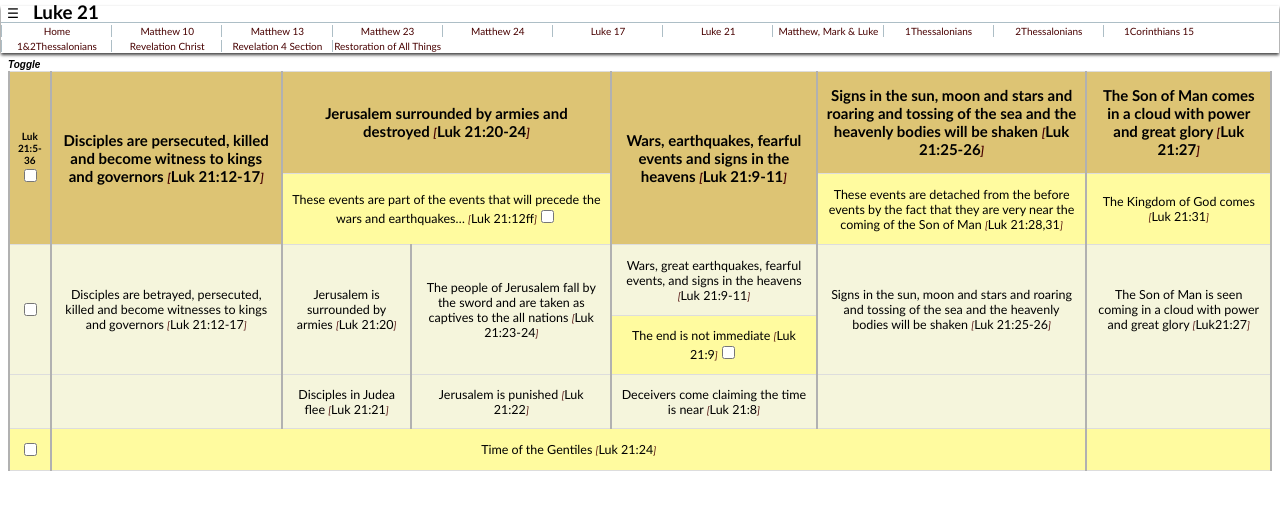
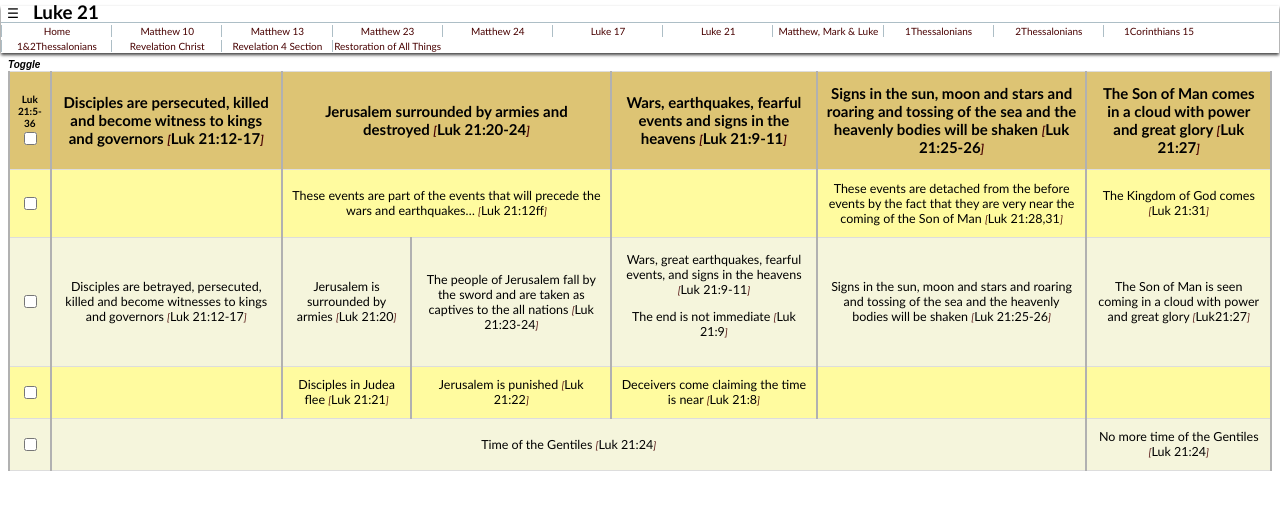
Before and after one commit to SamuelAwojuola/Prophecy, a plain HTML site: page Luke-21.html in a window 1280 px wide. Drawn offline with Linux system fonts and the light colour scheme; a script that the page names is missing.

Commit message:
Update Luke-21.html

```diff
--- a/Luke-21.html
+++ b/Luke-21.html
@@ -6,7 +6,6 @@
     <script src="jscript/jquery-3.4.1.min.js"></script>
     <script src="https://www.biblegateway.com/public/link-to-us/tooltips/bglinks.js" type="text/javascript"></script>
     <script type="text/javascript" src="jscript/jquery.tablehover.js"></script>
-    <script src="jscript/script.js"></script>
 
     <link href="style/style.css" rel="stylesheet">
     <link href="style/hoverStyle.css" rel="stylesheet">
@@ -18,37 +17,40 @@
     <h2>Luke 21</h2>
     <nav class="titlebar" id="titlebar"></nav>
     <!--    <input type=checkbox>-->
-<div class="timelineTableContainer">
-    <table class="timelineTable" id="timelineTable">
-    <button id="mybutton">Toggle</button>
+    <div class="timelineTableContainer">
+        <table class="timelineTable" id="timelineTable">
+            <button id="mybutton">Toggle</button>
             <tbody>
                 <tr>
-                    <th rowspan="2">Luk 21:5-36<input type="checkbox" id="checkall"></th>
-                    <th rowspan="2">Disciples are persecuted, killed and become witness to kings and governors [Luk 21:12-17]</th>
+                    <th>Luk 21:5-36<input type="checkbox" id="checkall"></th>
+                    <th>Disciples are persecuted, killed and become witness to kings and governors [Luk 21:12-17]</th>
                     <th colspan="2">Jerusalem surrounded by armies and destroyed [Luk 21:20-24]</th>
-                    <th rowspan="2">Wars, earthquakes, fearful events and signs in the heavens [Luk 21:9-11]</th>
+                    <th>Wars, earthquakes, fearful events and signs in the heavens [Luk 21:9-11]</th>
                     <th>Signs in the sun, moon and stars and roaring and tossing of the sea and the heavenly bodies will be shaken [Luk 21:25-26]</th>
                     <th>The Son of Man comes in a cloud with power and great glory [Luk 21:27]</th>
                 </tr>
                 <tr>
-                    <td colspan="2">These events are part of the events that will precede the wars and earthquakes… [Luk 21:12ff]<input type="checkbox" class="checkbox"></td>
+                    <td><input type="checkbox" class="checkbox"></td>
+                    <td>&nbsp;</td>
+                    <td colspan="2">These events are part of the events that will precede the wars and earthquakes… [Luk 21:12ff]</td>
+                    <td>&nbsp;</td>
                     <td>These events are detached from the before events by the fact that they are very near the coming of the Son of Man [Luk 21:28,31]</td>
                     <td>The Kingdom of God comes [Luk 21:31]</td>
                 </tr>
+
                 <tr>
-                    <td rowspan="2"><input type="checkbox" class="checkbox"></td>
-                    <td rowspan="2">Disciples are betrayed, persecuted, killed and become witnesses to kings and governors [Luk 21:12-17]</td>
-                    <td rowspan="2">Jerusalem is surrounded by armies [Luk 21:20]</td>
-                    <td rowspan="2">The people of Jerusalem fall by the sword and are taken as captives to the all nations [Luk 21:23-24]</td>
-                    <td>Wars, great earthquakes, fearful events, and signs in the heavens [Luk 21:9-11]</td>
-                    <td rowspan="2">Signs in the sun, moon and stars and roaring and tossing of the sea and the heavenly bodies will be shaken [Luk 21:25-26]</td>
-                    <td rowspan="2">The Son of Man is seen coming in a cloud with power and great glory [Luk21:27]</td>
+                    <td><input type="checkbox" class="checkbox"></td>
+                    <td>Disciples are betrayed, persecuted, killed and become witnesses to kings and governors [Luk 21:12-17]</td>
+                    <td>Jerusalem is surrounded by armies [Luk 21:20]</td>
+                    <td>The people of Jerusalem fall by the sword and are taken as captives to the all nations [Luk 21:23-24]</td>
+                    <td>Wars, great earthquakes, fearful events, and signs in the heavens [Luk 21:9-11]
+                        <p>The end is not immediate [Luk 21:9]</p>
+                    </td>
+                    <td>Signs in the sun, moon and stars and roaring and tossing of the sea and the heavenly bodies will be shaken [Luk 21:25-26]</td>
+                    <td>The Son of Man is seen coming in a cloud with power and great glory [Luk21:27]</td>
                 </tr>
                 <tr>
-                    <td>The end is not immediate [Luk 21:9]<input type="checkbox" class="checkbox"></td>
-                </tr>
-                <tr>
-                    <td>&nbsp;</td>
+                    <td><input type="checkbox" class="checkbox"></td>
                     <td>&nbsp;</td>
                     <td>Disciples in Judea flee [Luk 21:21]</td>
                     <td>Jerusalem is punished [Luk 21:22]</td>
@@ -59,11 +61,12 @@
                 <tr>
                     <td><input type="checkbox" class="checkbox"></td>
                     <td colspan="5">Time of the Gentiles [Luk 21:24]</td>
-                    <td>&nbsp;</td>
+                    <td>No more time of the Gentiles [Luk 21:24]</td>
                 </tr>
             </tbody>
         </table>
     </div>
 </body>
 <script src="jscript/script.js"></script>
+
 </html>
```
